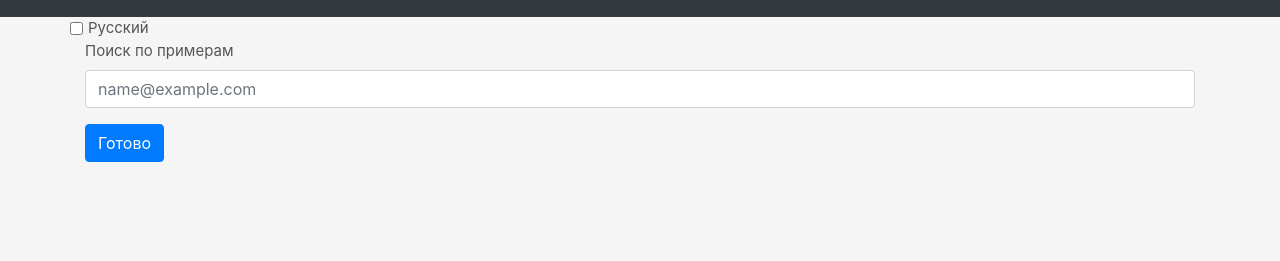
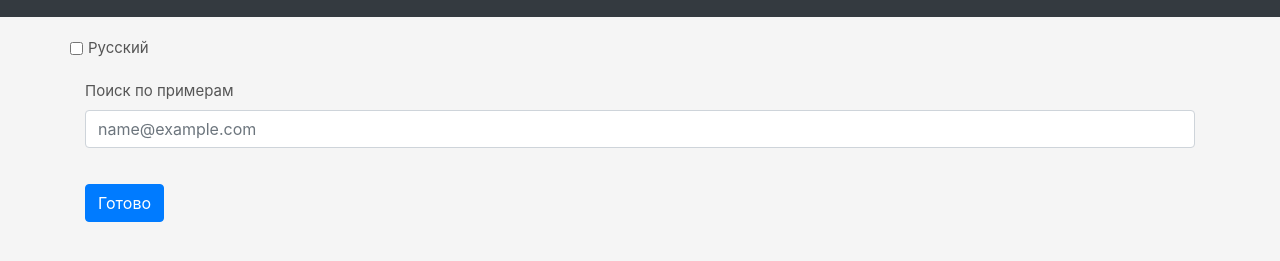
Before and after one commit to zu-ann/search_find_templates, a plain HTML site: page search_form.html in a window 1280 px wide. Shown: the part 93-354 px from the top of the page. Drawn offline with nearby package versions, Linux system fonts and the light colour scheme.

Commit message:
Update style.css

```diff
--- a/css/style.css
+++ b/css/style.css
@@ -53,3 +53,15 @@ a:hover, a:focus{
     /*margin-bottom: 20px;*/
     background-color: whitesmoke;
 }
+
+#checkboxes{
+    margin-top: 20px;
+}
+
+#btn-submit-search{
+    margin-top: 20px;
+}
+
+#search-example{
+    margin-top: 20px;
+}
```
